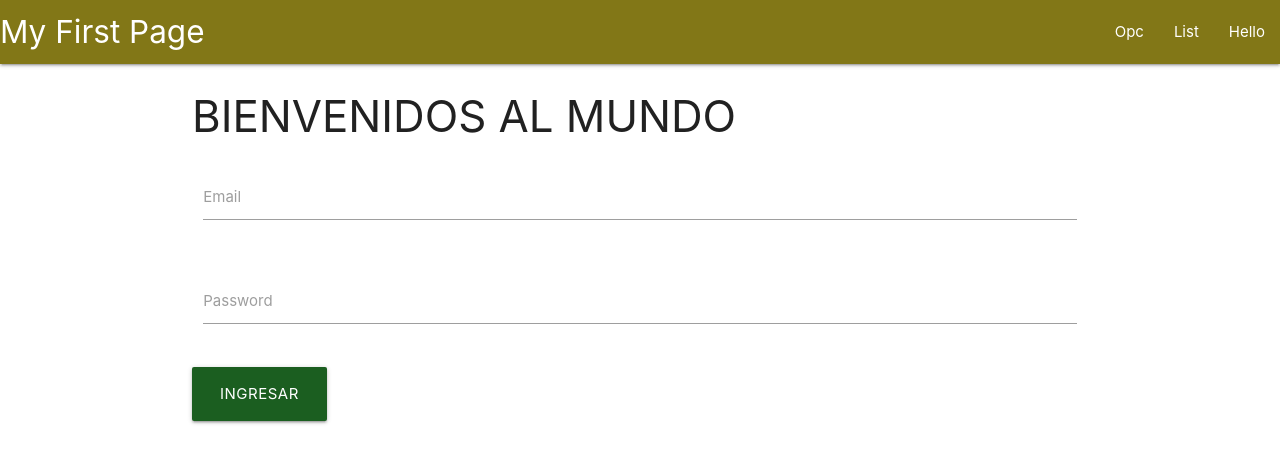
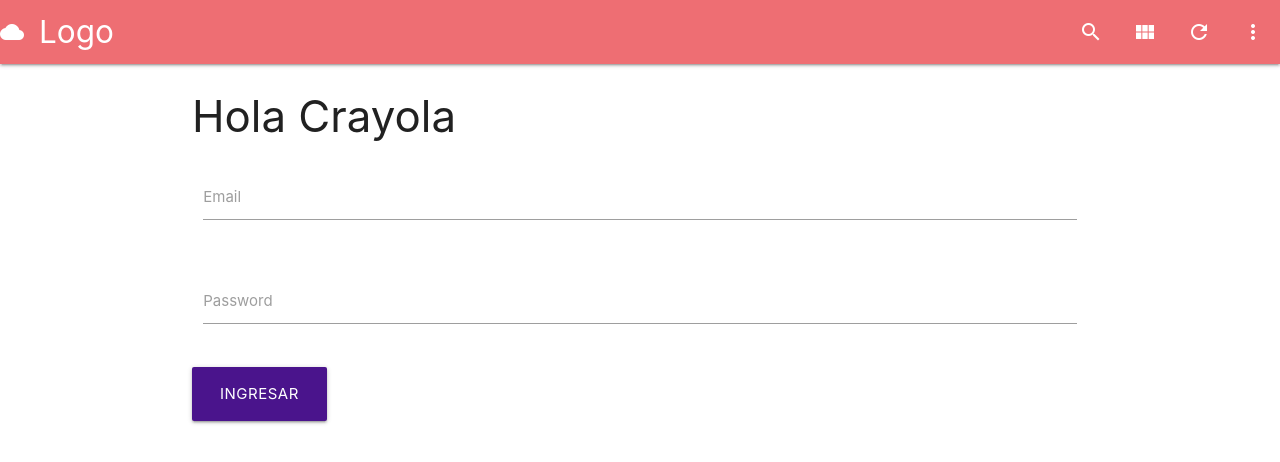
Before and after one commit to FLOTUZ/pag, a plain HTML site: page index.html in a window 1280 px wide. Drawn offline with Linux system fonts and the light colour scheme.

Commit message:
Personalización
Edité mi nav

```diff
--- a/index.html
+++ b/index.html
@@ -12,21 +12,21 @@
 
     <body>
        <header>
-           <nav>
-
-    <div class="nav-wrapper lime darken-4">
-      <a href="#" class="brand-logo">My First Page</a>
-        <ul id="nav-mobile" class="right hide-on-med-and-down">
-            <li> <a href="sass.html">Opc</a></li>
-                <li> <a href="badges.html">List</a></li>
-                    <li><a href="collapsible.html">Hello</a></li>
-                </ul>
-                </div>
-            </nav>
+        <nav>
+          <div class="nav-wrapper">
+            <a href="#!" class="brand-logo"><i class="material-icons">cloud</i>Logo</a>
+            <ul class="right hide-on-med-and-down">
+              <li><a href="sass.html"><i class="material-icons">search</i></a></li>
+              <li><a href="badges.html"><i class="material-icons">view_module</i></a></li>
+              <li><a href="collapsible.html"><i class="material-icons">refresh</i></a></li>
+              <li><a href="mobile.html"><i class="material-icons">more_vert</i></a></li>
+            </ul>
+          </div>
+        </nav>
         </header>
 
         <main class="container">
-            <h3>BIENVENIDOS AL MUNDO</h3>
+            <h3>Hola Crayola</h3>
             <div class="row">
         <div class="input-field col s12">
             <input id="email" type="email" class="validate">
@@ -39,7 +39,7 @@
           <label for="password">Password</label>
         </div>
       </div>
-            <button id="ingresar" class="btn btn-large  green darken-4">Ingresar</button>
+            <button id="ingresar" class="btn btn-large  purple darken-4">Ingresar</button>
             </main>
       <!--JavaScript at end of body for optimized loading-->
         <script type="application/javascript" src="js/jquery-3.4.1.min.js"></script>
--- a/js/scrip.js
+++ b/js/scrip.js
@@ -4,9 +4,9 @@ $(document).ready(function(){
         var pass = $("input#password").val();
 
         if(email != "" && pass != ""){
-            alert("ANDAS AL CIEN PAP'S");
+            alert("eSTÁSS LOGEADO");
         }else{
-            alert("A TOMAR POR CULO");
+            alert("nO ESTPAS LOGEADO");
             }
     });
 });
```
